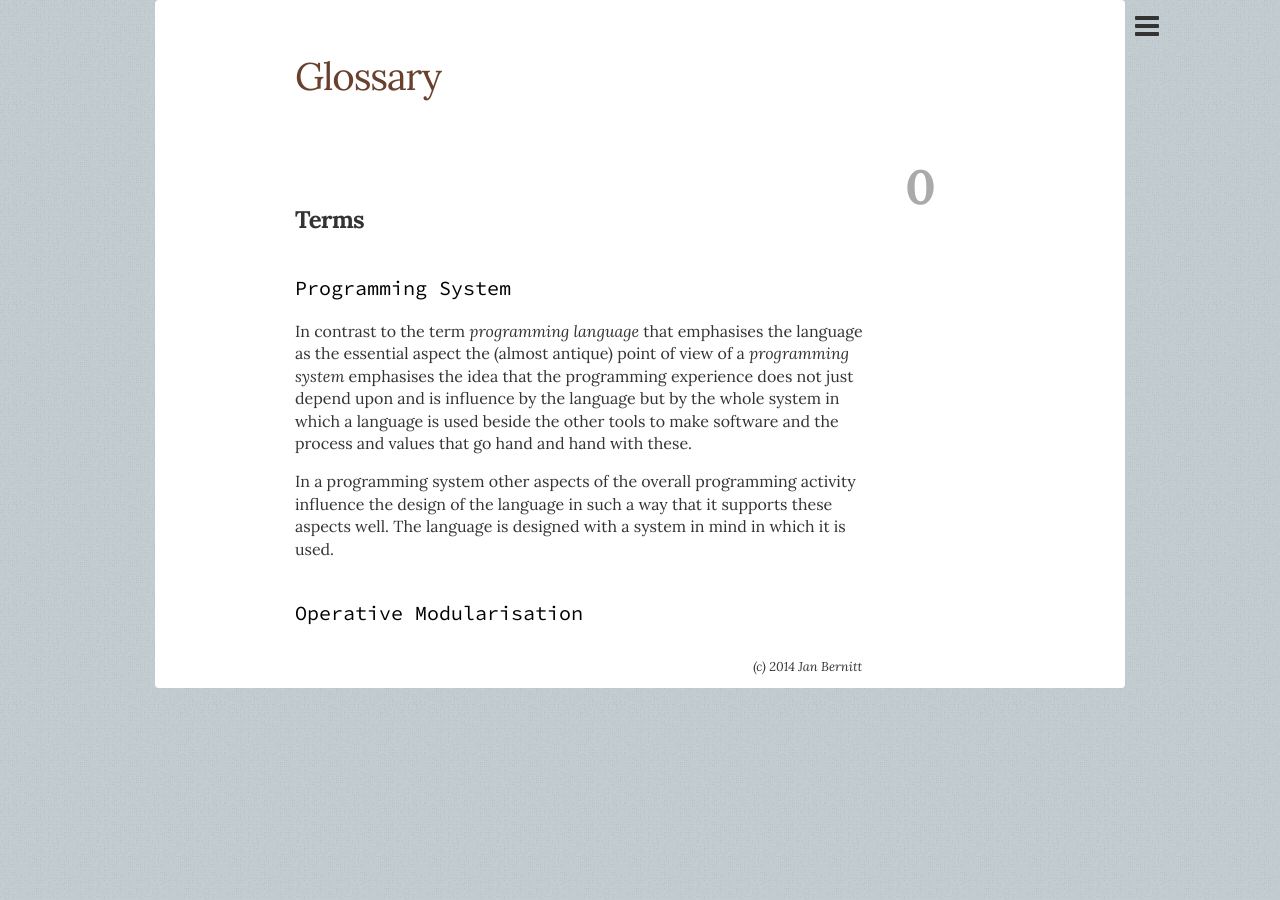
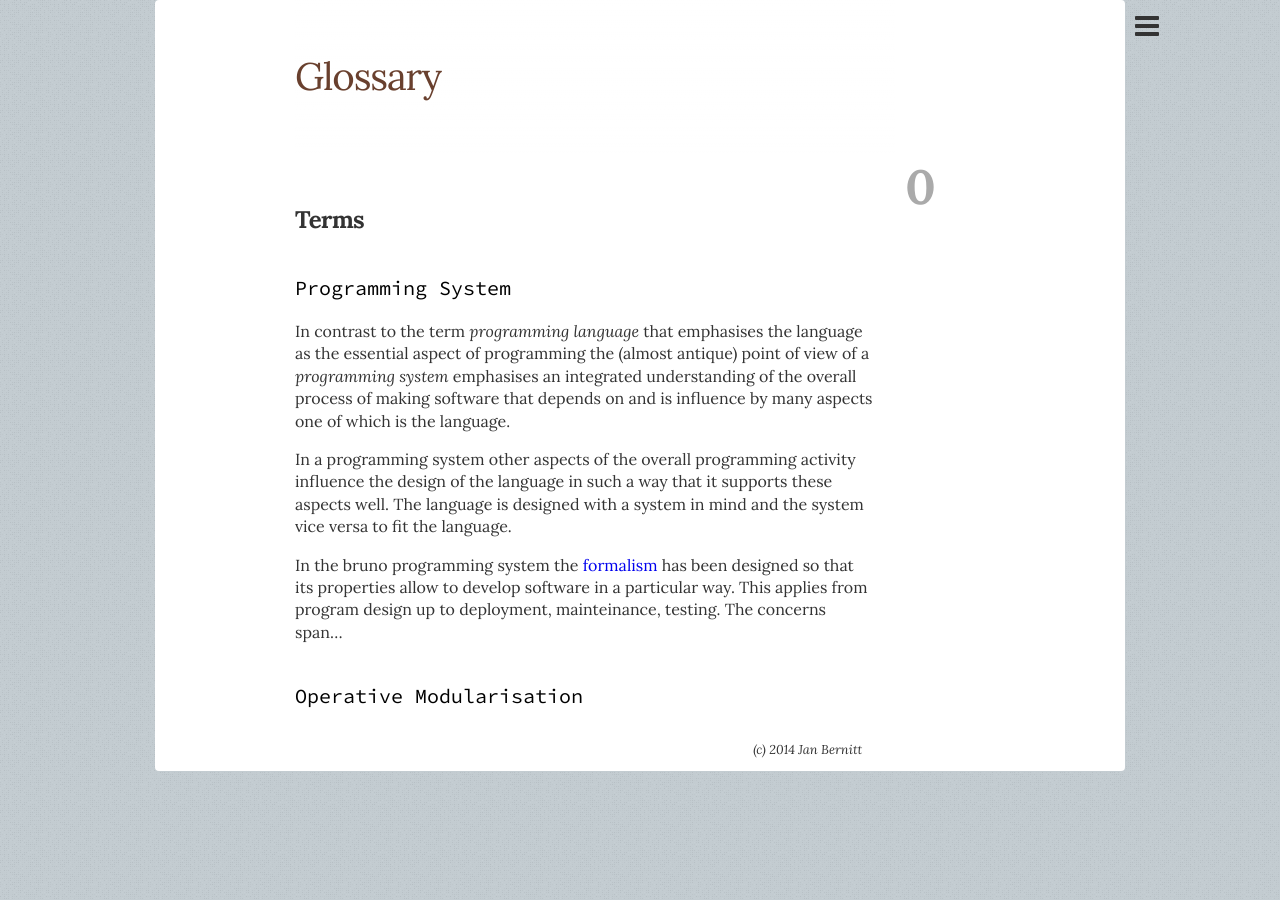
Before and after one commit to bruno-lang/bruno-lang.github.io, a Jekyll site: the page built from glossary/index.md, in a window 1280 px wide. Built offline with Jekyll 4.4.1, drawn with Linux system fonts in a browser that asks for light colours; nearby versions of some CDN libraries.

Commit message:
Update index.md

```diff
--- a/glossary/index.md
+++ b/glossary/index.md
@@ -8,14 +8,19 @@ title:  "Glossary"
 
 ### Programming System
 In contrast to the term _programming language_ that emphasises the language as
-the essential aspect the (almost antique) point of view of a _programming system_
-emphasises the idea that the programming experience does not just depend upon
-and is influence by the language but by the whole system in which a language
-is used beside the other tools to make software and the process and values that
-go hand and hand with these.
+the essential aspect of programming the (almost antique) point of view of a
+_programming system_ emphasises an integrated understanding of the overall
+process of making software that depends on and is influence by many aspects
+one of which is the language.
 
 In a programming system other aspects of the overall programming activity
 influence the design of the language in such a way that it supports these
-aspects well. The language is designed with a system in mind in which it is used.
+aspects well. The language is designed with a system in mind and the system
+vice versa to fit the language.
+
+In the bruno programming system the [formalism](#formalism) has been designed
+so that its properties allow to develop software in a particular way. This
+applies from program design up to deployment, mainteinance, testing. The
+concerns span...
 
 ### Operative Modularisation
```
